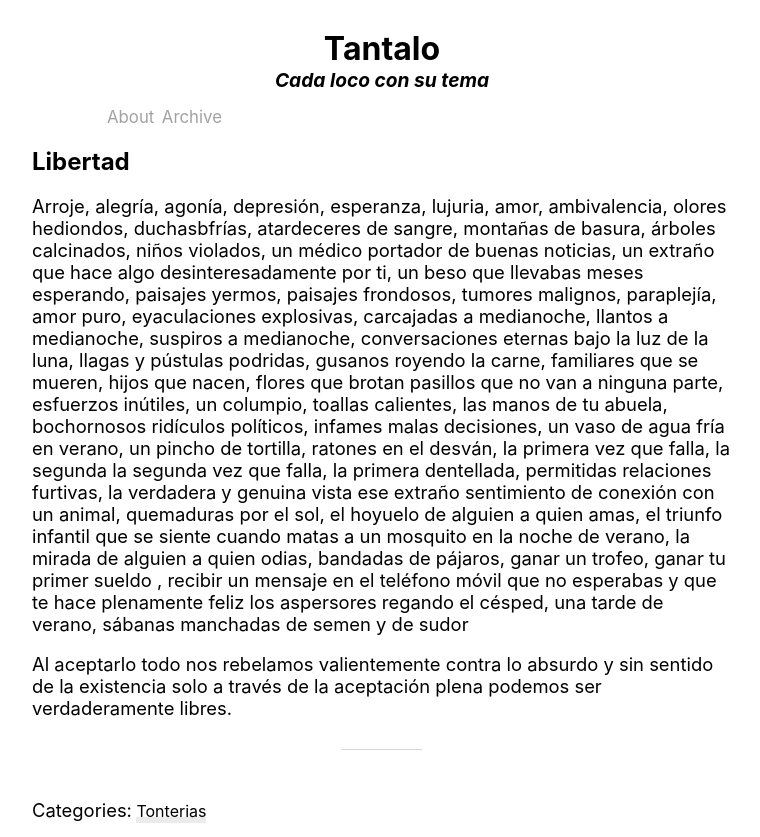
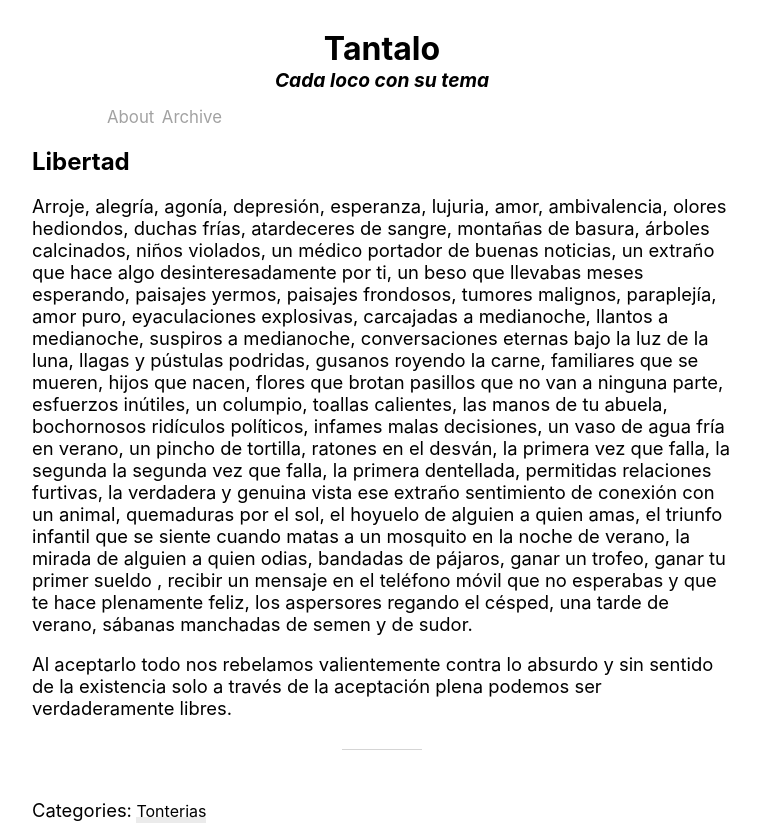
Before and after one commit to Juan4532/blog, a Jekyll site: the page built from _posts/2022-03-25-libertad.md, in a window 1280 px wide. Shown: the top 837 px of the page, without its empty margins (258-1018 px from the left). Built offline with Jekyll 4.4.1, drawn with Linux system fonts in a browser that asks for light colours; nearby versions of some CDN libraries; comment, search, counter and statistics services are not loaded; grey boxes are pictures that could not be loaded.

Commit message:
4.1 y 4.2

```diff
--- a/_posts/2022-03-25-libertad.md
+++ b/_posts/2022-03-25-libertad.md
@@ -8,7 +8,7 @@ description: "Un conjunto de cosas inutiles muy relevates"
 
 
 Arroje, alegría, agonía, depresión, esperanza, lujuria, amor,
-ambivalencia, olores hediondos, duchasbfrías, atardeceres de sangre,
+ambivalencia, olores hediondos, duchas frías, atardeceres de sangre,
 montañas de basura, árboles calcinados, niños violados,
 un médico portador de buenas noticias,
 un extraño que hace algo desinteresadamente por ti,
@@ -35,8 +35,8 @@ quemaduras por el sol, el hoyuelo de alguien a quien amas,
 el triunfo infantil que se siente cuando matas a un mosquito en la noche de verano,
 la mirada de alguien a quien odias, bandadas de pájaros, ganar un trofeo,
 ganar tu primer sueldo ,
-recibir un mensaje en el teléfono móvil que no esperabas  y que te hace plenamente feliz
+recibir un mensaje en el teléfono móvil que no esperabas  y que te hace plenamente feliz,
 los aspersores regando el césped, una tarde de verano,
-sábanas manchadas de semen y de sudor
+sábanas manchadas de semen y de sudor.
 
 Al aceptarlo todo nos rebelamos valientemente contra lo absurdo y sin sentido de la existencia solo a través de la aceptación plena podemos ser verdaderamente libres.
```
